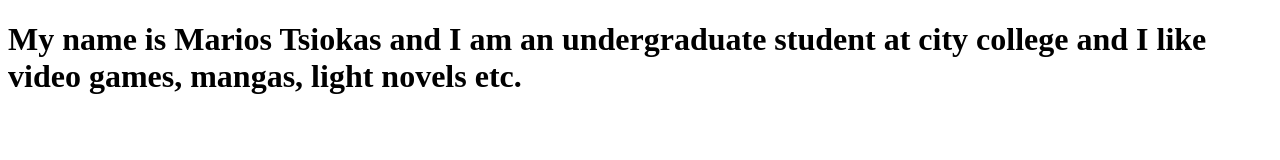
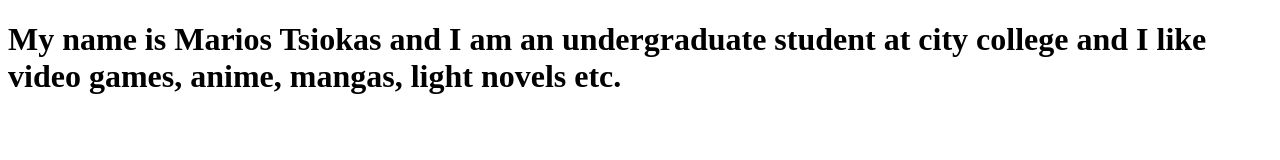
Before and after one commit to I2WT-M-A-P-A/exercise-, a plain HTML site: page Tsiokas.html in a window 1280 px wide. Drawn offline with Linux system fonts and the light colour scheme.

Commit message:
Updated Tsiokas.html

```diff
--- a/Tsiokas.html
+++ b/Tsiokas.html
@@ -2,7 +2,7 @@
 <html>
 <head></head>
 <body>
-  <h1> My name is Marios Tsiokas and I am an undergraduate student at city college and I like video games, mangas, light novels etc.
+  <h1> My name is Marios Tsiokas and I am an undergraduate student at city college and I like video games, anime, mangas, light novels etc.
   </h1>
 </body>
 </html>
```
